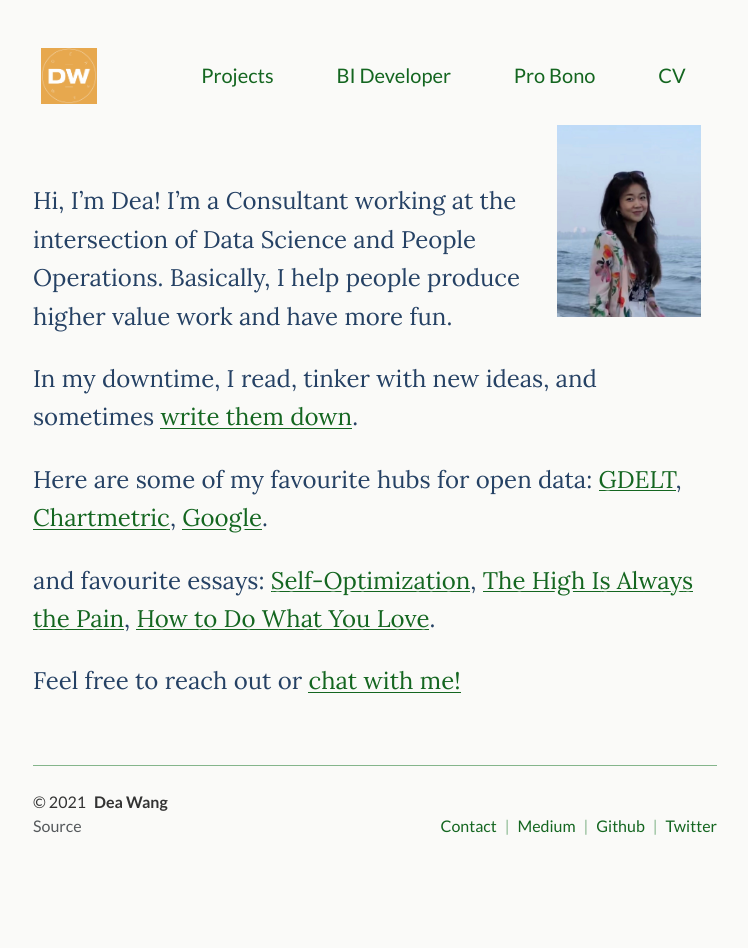
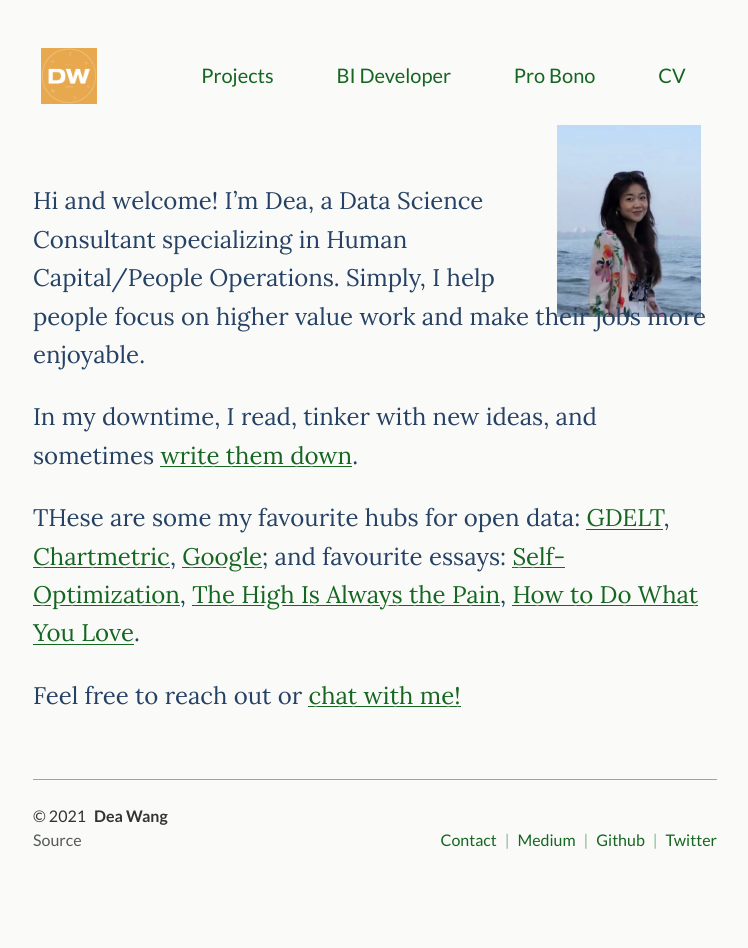
Before and after one commit to deawyk/deawyk.github.io, a Jekyll site: the page built from index.md, in a window 1280 px wide. Shown: the whole page, without its empty margins (265-1013 px from the left). Built offline with Jekyll 4.4.1, drawn with Linux system fonts in a browser that asks for light colours.

Commit message:
Update index.md

```diff
--- a/index.md
+++ b/index.md
@@ -16,13 +16,11 @@
 <div class="lead lead-about">
 
 <br>
-Hi, I'm Dea! I'm a Consultant working at the intersection of Data Science and People Operations. Basically, I help people produce higher value work and have more fun.
+Hi and welcome! I'm Dea, a Data Science Consultant specializing in Human Capital/People Operations. Simply, I help people focus on higher value work and make their jobs more enjoyable.
 
 In my downtime, I read, tinker with new ideas, and sometimes [write them down](https://deaw.medium.com/). <br>
 
-Here are some of my favourite hubs for open data: [GDELT](https://www.gdeltproject.org/), [Chartmetric](https://www.chartmetric.com/music-industry-trends/6mo-report), [Google](https://datasetsearch.research.google.com/).
-
-and favourite essays: [Self-Optimization](https://www.theguardian.com/news/2019/aug/02/athleisure-barre-kale-tyranny-ideal-woman-labour), [The High Is Always the Pain](https://themorningnews.org/article/the-high-is-always-the-pain-and-the-pain-is-always-the-high), [How to Do What You Love](http://www.paulgraham.com/love.html).
+THese are some my favourite hubs for open data: [GDELT](https://www.gdeltproject.org/), [Chartmetric](https://www.chartmetric.com/music-industry-trends/6mo-report), [Google](https://datasetsearch.research.google.com/); and favourite essays: [Self-Optimization](https://www.theguardian.com/news/2019/aug/02/athleisure-barre-kale-tyranny-ideal-woman-labour), [The High Is Always the Pain](https://themorningnews.org/article/the-high-is-always-the-pain-and-the-pain-is-always-the-high), [How to Do What You Love](http://www.paulgraham.com/love.html).
 
 Feel free to reach out or [chat with me!](https://calendly.com/deaw/coffee)
 </div>
```
